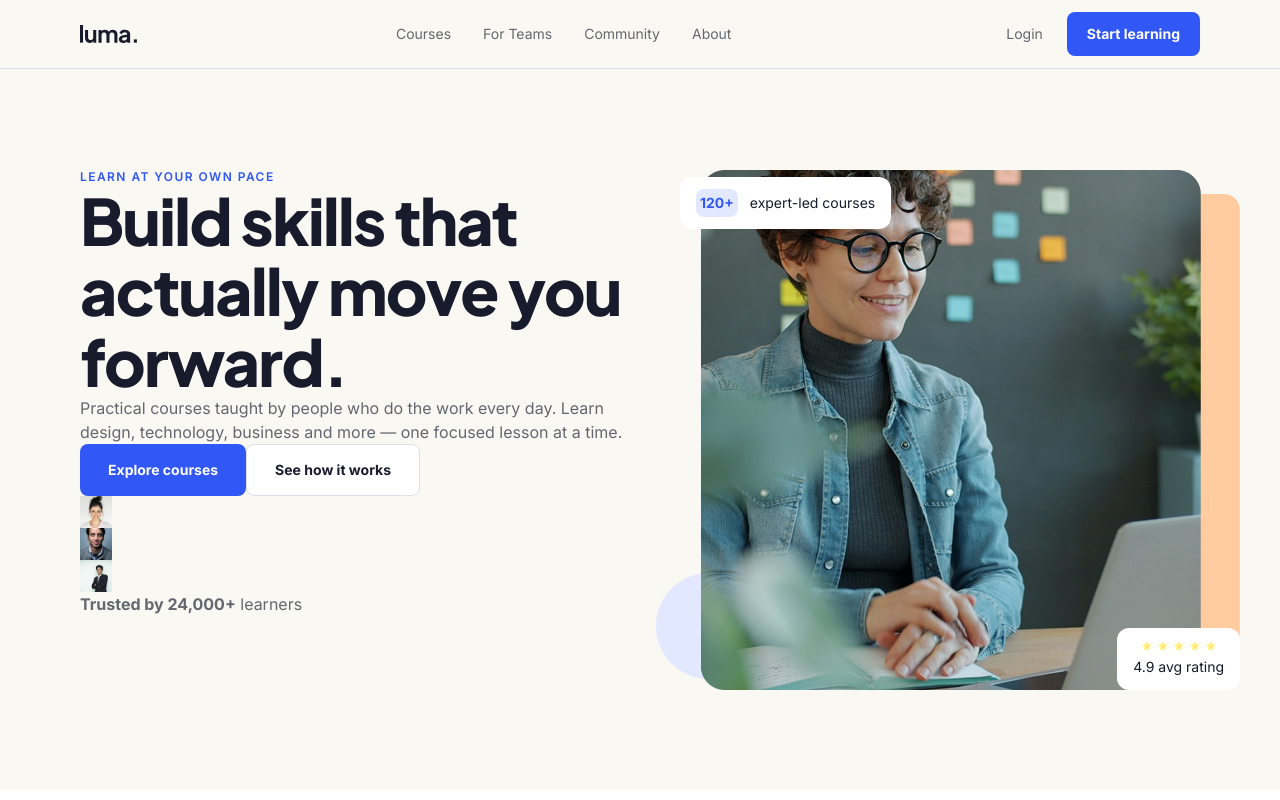
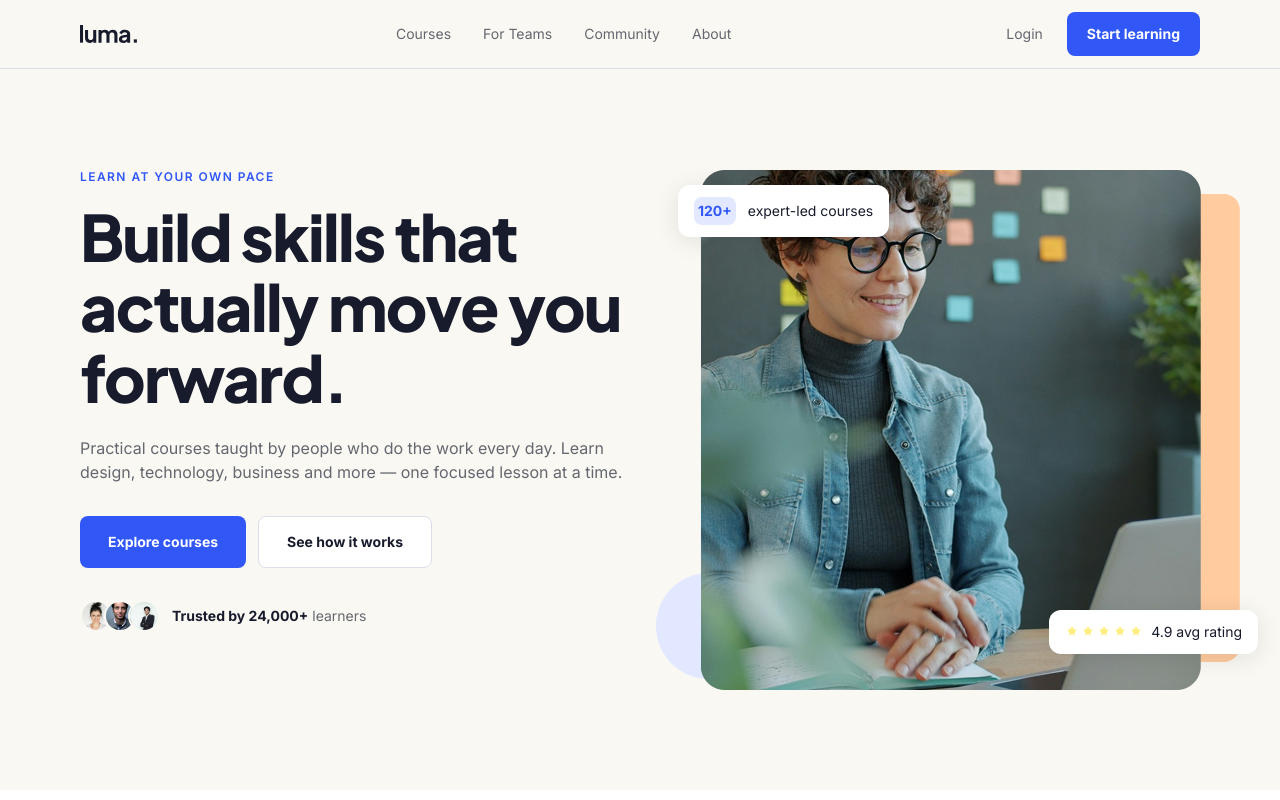
Before and after one commit to raresan/buzzvel-coding-test1-renan-alonso, a Next.js app: page / in a window 1280 px wide. Shown: the top 800 px of the page. Built offline with nearby package versions, Linux system fonts and the light colour scheme.

Commit message:
feat: hero section

```diff
--- a/app/components/sections/Hero.tsx
+++ b/app/components/sections/Hero.tsx
@@ -20,6 +20,7 @@ interface HeroProps {
     socialProof: SocialProof
     heroImage: {
       src: StaticImageData | string
+      srcMobile: StaticImageData | string
       alt: string
     }
     upperBadgeHighlight: string
@@ -34,11 +35,11 @@ export default function Hero({ data }: HeroProps) {
       <div className="section-container flex flex-col-reverse lg:flex-row gap-10 lg:gap-4">
         <div>
           <h3>{data.eyebrow}</h3>
-          <h1>{data.title}</h1>
+          <h1 className="mt-4">{data.title}</h1>
 
-          <p>{data.description}</p>
+          <p className="mt-6">{data.description}</p>
 
-          <div>
+          <div className="mt-8 flex flex-col lg:flex-row items-center gap-3">
             <Button href={data.primaryCta.href}>{data.primaryCta.label}</Button>
 
             <Button href={data.secondaryCta.href} variant="secondary">
@@ -46,8 +47,8 @@ export default function Hero({ data }: HeroProps) {
             </Button>
           </div>
 
-          <div>
-            <div>
+          <div className="flex items-center justify-center lg:justify-start mt-8 gap-3">
+            <div className="flex items-center">
               {data.socialProof.avatars.map((avatar, index) => (
                 <Image
                   key={index}
@@ -55,27 +56,40 @@ export default function Hero({ data }: HeroProps) {
                   alt="User picture"
                   width={32}
                   height={32}
+                  className="border-2 border-light-yellow rounded-full -ml-2 first:ml-0"
                 />
               ))}
             </div>
 
-            <p>
-              <strong>{data.socialProof.highlightText}</strong>{' '}
+            <p className="text-sm">
+              <strong className="text-ink-primary font-bold">
+                {data.socialProof.highlightText}
+              </strong>{' '}
               {data.socialProof.text}
             </p>
           </div>
         </div>
 
-        <div className="relative lg:w-146 aspect-[1.12] shrink-0 -mr-4.5 lg:-mr-10">
+        <div className="relative lg:w-146 aspect-square lg:aspect-[1.12] shrink-0 -mx-2.5 lg:-mr-10 lg:ml-0">
+          <Image
+            src={data.heroImage.srcMobile}
+            alt={data.heroImage.alt}
+            fill
+            objectFit="contain"
+            priority
+            className="lg:hidden"
+          />
+
           <Image
             src={data.heroImage.src}
             alt={data.heroImage.alt}
             fill
             objectFit="contain"
             priority
+            className="hidden lg:block"
           />
 
-          <div className="bg-white rounded-xl absolute top-2 left-6 py-3 px-4 flex gap-3 items-center">
+          <div className="bg-white rounded-xl absolute top-1.5 lg:top-4 left-2 lg:left-5.5 py-3 px-4 flex gap-3 items-center shadow-[0px_4px_24px_0px_#0000001A]">
             <div className="bg-primary-blue-light rounded-lg p-1 font-bold text-sm text-primary-blue">
               {data.upperBadgeHighlight}
             </div>
@@ -85,8 +99,8 @@ export default function Hero({ data }: HeroProps) {
             </span>
           </div>
 
-          <div className="absolute bottom-0 right-0 bg-white rounded-xl py-3 px-4">
-            <div className="relative h-3.5">
+          <div className="absolute bottom-9 right-0 lg:-right-4.5 bg-white rounded-xl py-3 px-4 flex items-center gap-2 shadow-[0px_4px_24px_0px_#0000001A]">
+            <div className="relative w-19.5 h-3.5">
               <Image
                 src="/images/rating-stars.png"
                 alt="Rating Stars"
@@ -95,7 +109,7 @@ export default function Hero({ data }: HeroProps) {
               />
             </div>
 
-            <span className="text-sm text-ink-primary">
+            <span className="text-sm text-ink-primary whitespace-nowrap">
               {data.lowerBadgeText}
             </span>
           </div>
--- a/app/data/index.js
+++ b/app/data/index.js
@@ -41,6 +41,7 @@ export const data = {
     },
     heroImage: {
       src: '/images/person-focused-on-learning.png',
+      srcMobile: '/images/person-focused-on-learning-mobile.png',
       alt: 'Person focused on learning',
     },
     upperBadgeHighlight: '120+',
```
Also changed, not shown: public/images/person-focused-on-learning-mobile.png (added).
